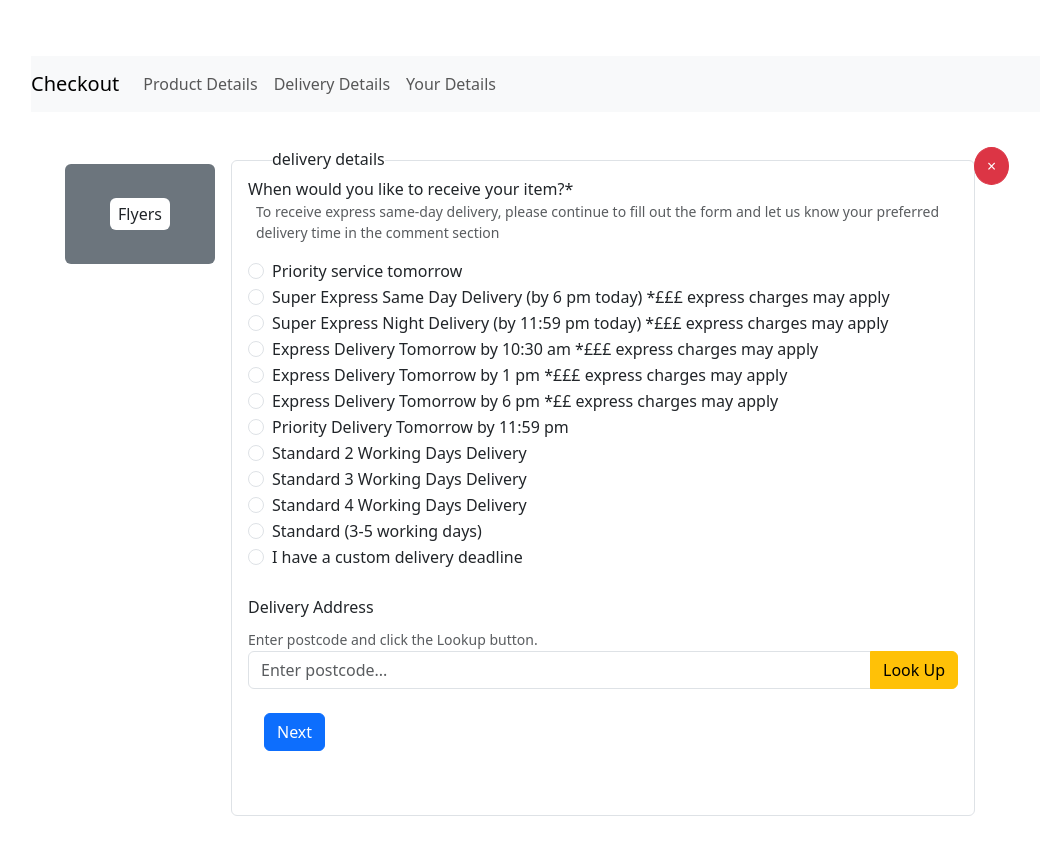
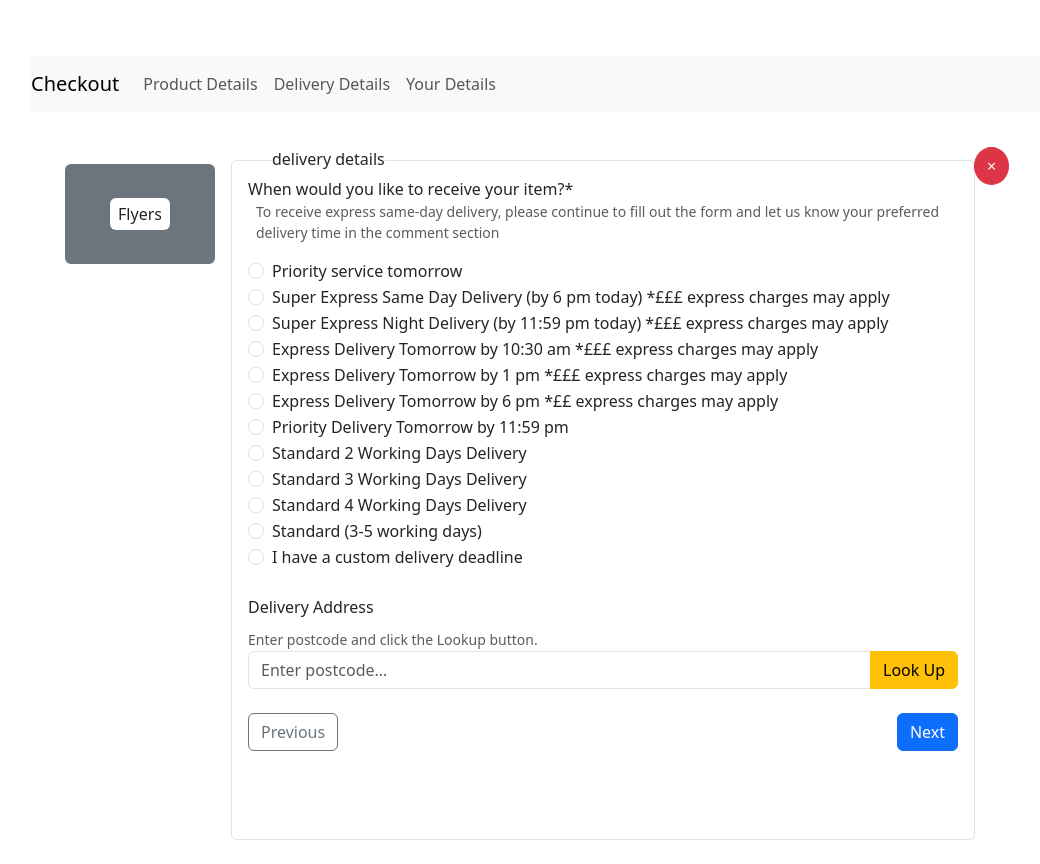
Before and after one commit to mehedi8gb/vue-order-flow, a Vue app: page /deliver-details in a window 1280 px wide. Shown: the whole page, without its empty margins (51-1091 px from the left). Before the commit the page ends 840 px from the top, so only its background shows below. Built offline with nearby package versions, Linux system fonts and the light colour scheme; what vue-sweetalert2 would draw is missing.

Commit message:
add previous and next on delivery view

```diff
--- a/src/views/DeliveryDetails.vue
+++ b/src/views/DeliveryDetails.vue
@@ -186,8 +186,12 @@
                             </div>
                         </div>
 
-                        <div class="mt-4" style="margin-inline: 1rem">
-                            <router-link :to="{ name: 'YourDetails' }" class="btn btn-block btn-primary">
+                        <div class="my-4 d-flex justify-content-between align-items-center">
+                            <router-link :to="{ name: 'ProductDetails' }" class="btn btn-outline-secondary btn-md">
+                                Previous
+                            </router-link>
+
+                            <router-link :to="{ name: 'YourDetails' }" class="btn btn-primary btn-block">
                                 Next
                             </router-link>
                         </div>
```
